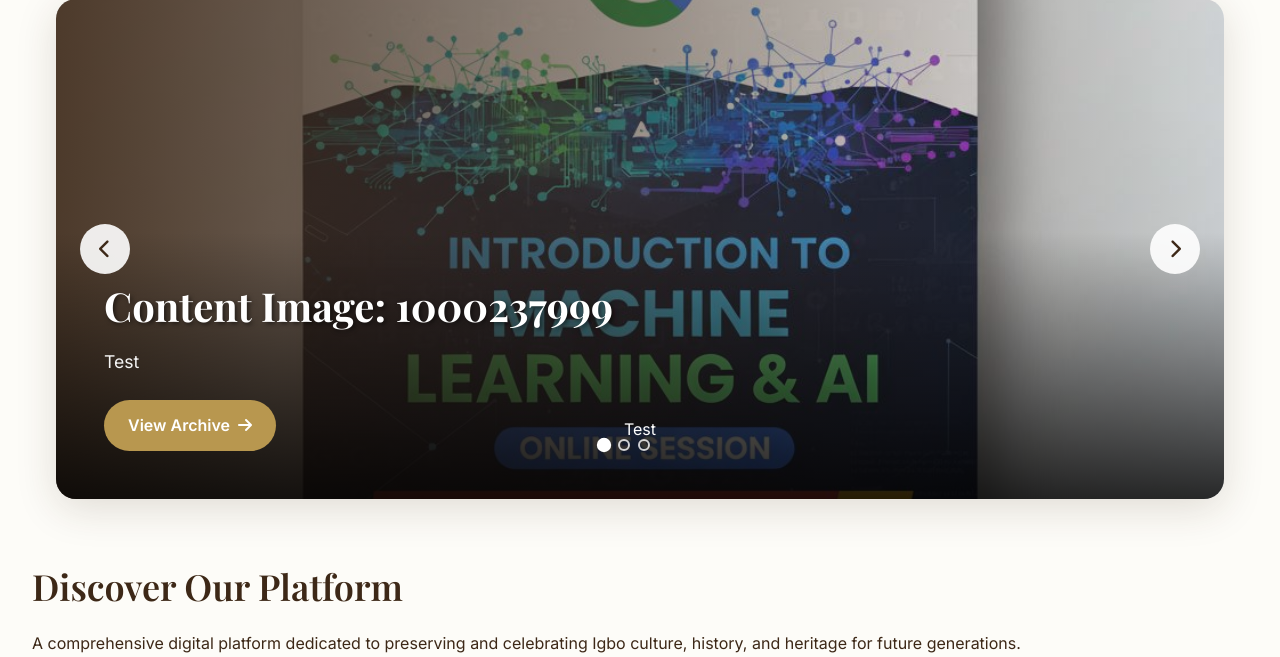
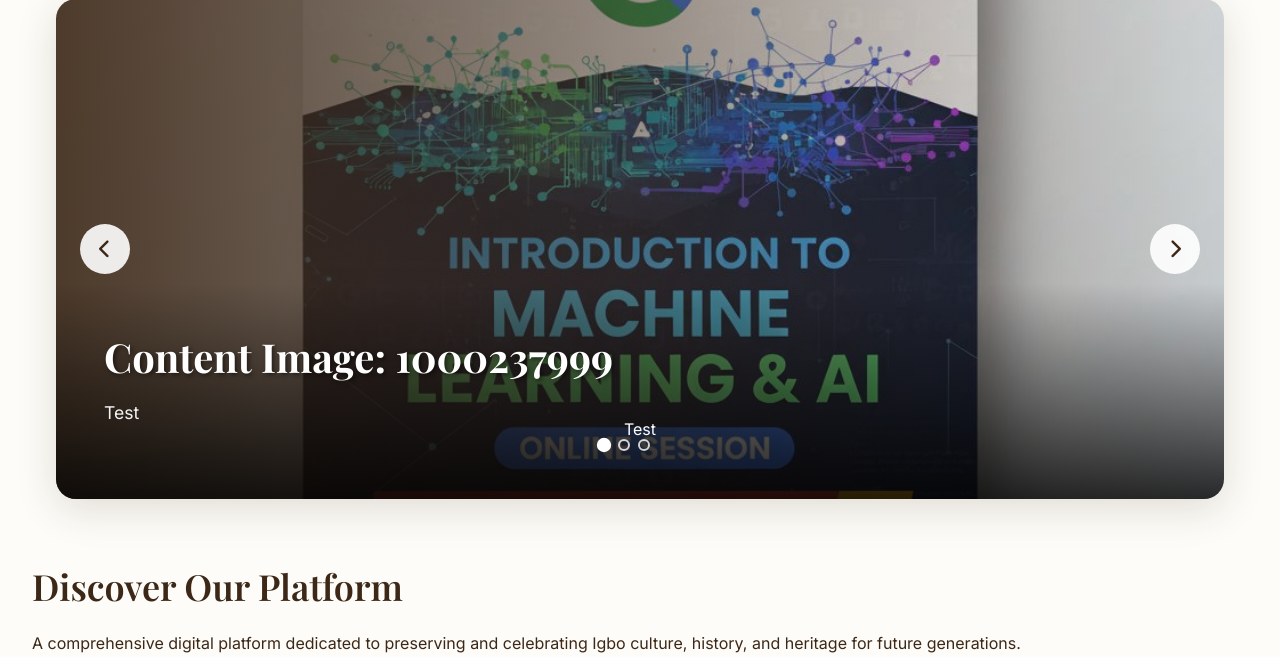
Before and after one commit to nwokikeonyeka/igbo-archives-platform, a Django app: page / in a window 1280 px wide. Shown: the part 463-1120 px from the top of the page. Run offline with Django 5.2, Linux system fonts and the light colour scheme; data comes from the database, SQL or seed files in the repository; both versions use the stored data as it was before the commit; parts of the project's set-up code (start-up, migrations or seed data) failed here and were passed over; some libraries are stand-ins or nearby versions.

Commit message:
Fixed some issues

```diff
--- a/archives/admin.py
+++ b/archives/admin.py
@@ -8,6 +8,7 @@ class CategoryAdmin(admin.ModelAdmin):
 
 @admin.register(Archive)
 class ArchiveAdmin(admin.ModelAdmin):
-    list_display = ['title', 'archive_type', 'category', 'uploaded_by', 'created_at', 'is_featured']
-    list_filter = ['archive_type', 'category', 'is_featured']
+    list_display = ['title', 'archive_type', 'category', 'uploaded_by', 'created_at', 'is_approved']
+    list_filter = ['archive_type', 'category', 'is_approved']
     search_fields = ['title', 'description']
+    list_editable = ['category', 'is_approved']
--- a/archives/models.py
+++ b/archives/models.py
@@ -162,7 +162,6 @@ class Archive(models.Model):
     uploaded_by = models.ForeignKey(User, on_delete=models.CASCADE, related_name='archives')
     created_at = models.DateTimeField(auto_now_add=True)
     updated_at = models.DateTimeField(auto_now=True)
-    is_featured = models.BooleanField(default=False)
     is_approved = models.BooleanField(default=True, help_text="Admin approval status")
 
     tags = TaggableManager(blank=True)
--- a/archives/views.py
+++ b/archives/views.py
@@ -27,12 +27,10 @@ def archive_list(request):
     archives = paginator.get_page(page)
 
     categories = Category.objects.all()
-    featured = Archive.objects.filter(is_featured=True, is_approved=True)[:5]
 
     context = {
         'archives': archives,
         'categories': categories,
-        'featured': featured
     }
 
     if request.htmx:
@@ -69,9 +67,9 @@ def archive_detail(request, pk):
                 tags__name__in=tag_names
             ).exclude(pk=archive.pk).distinct()
 
-    # If still need more, add featured
+    # If still need more, add random archives
     if recommended.count() < 9:
-        recommended = Archive.objects.filter(is_approved=True).exclude(pk=archive.pk).order_by('-is_featured', '-created_at')
+        recommended = Archive.objects.filter(is_approved=True).exclude(pk=archive.pk).order_by('?')
 
     recommended = recommended[:9]
 
--- a/core/templates/base.html
+++ b/core/templates/base.html
@@ -197,7 +197,6 @@
                         <img src="{% static 'images/logos/logo-dark.png' %}" alt="Igbo Archives" class="logo-image logo-dark" style="height: 40px; width: auto;">
                         <img src="{% static 'images/logos/logo-light.png' %}" alt="Igbo Archives" class="logo-image logo-light" style="height: 40px; width: auto;">
                     </div>
-                    <h3>About Igbo Archives</h3>
                     <p style="color: var(--text-secondary); line-height: 1.7;">
                         Igbo Archives is a dedicated platform for preserving and celebrating the history and culture of the Igbo people.
                     </p>
--- a/core/templates/core/home.html
+++ b/core/templates/core/home.html
@@ -33,7 +33,6 @@
                         <p class="carousel-caption">{{ archive.caption }}</p>
                         {% endif %}
                         <p class="carousel-description">{{ archive.description|truncatewords:30 }}</p>
-                        <span class="carousel-cta">View Archive <i class="fas fa-arrow-right"></i></span>
                     </div>
                 </a>
                 {% endfor %}
```
Also changed, not shown: archives/migrations/0003_remove_is_featured_field.py (added), db.sqlite3, 1 other file.
